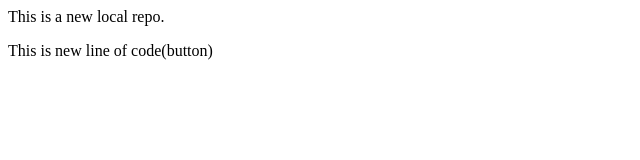
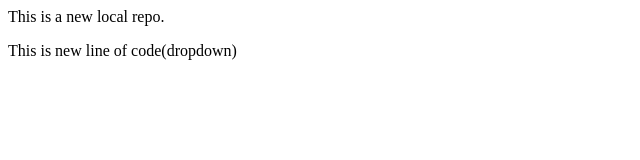
Before and after one commit to ShivanshBaliyan/Local_Repo, a plain HTML site: page index.html in a window 1280 px wide. Shown: the full height of the page, 0-640 px from the left. Drawn offline with Linux system fonts and the light colour scheme.

Commit message:
Dropdown

```diff
--- a/index.html
+++ b/index.html
@@ -1,2 +1,2 @@
 <p>This is a new local repo.</p>
-<p>This is new line of code(button)</p>
+<p>This is new line of code(dropdown)</p>
```
